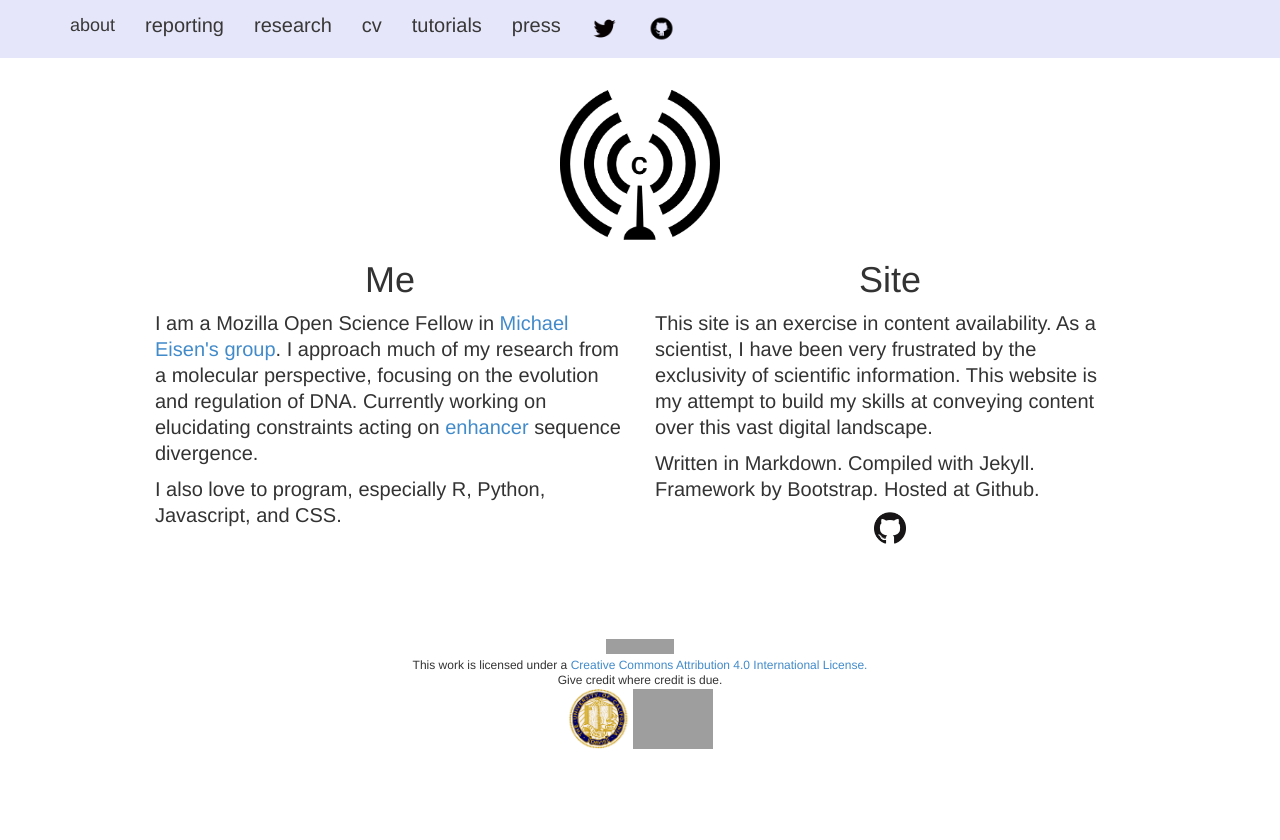
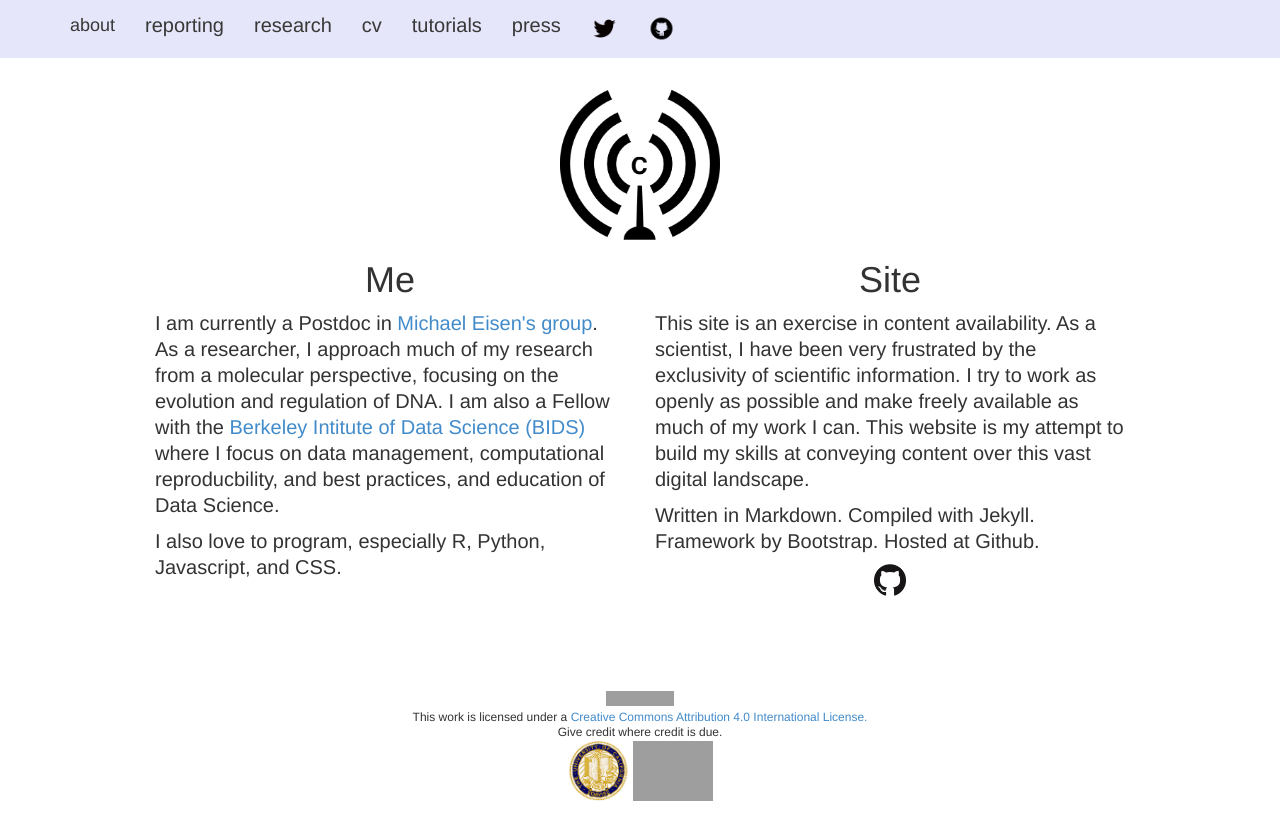
Before and after one commit to iamciera/creports, a Jekyll site: the page built from index.html, in a window 1280 px wide. Shown: the top 840 px of the page. Built offline with Jekyll 4.4.1, drawn with Linux system fonts in a browser that asks for light colours; nearby versions of some CDN libraries; the list of posts is cut into pages by our own code; grey boxes are pictures that could not be loaded.

Commit message:
updated the about section'

```diff
--- a/index.html
+++ b/index.html
@@ -25,7 +25,7 @@ layout: default
                 </div>
 
             	<p>
-            	I am a Mozilla Open Science Fellow in <a href = "http://eisenlab.org/">Michael Eisen's group</a>. I approach much of my research from a molecular perspective, focusing on the evolution and regulation of DNA.  Currently working on elucidating constraints acting on <a href="https://en.wikipedia.org/wiki/Enhancer_(genetics)">enhancer </a>sequence divergence.
+            	I am currently a Postdoc in <a href = "http://eisenlab.org/">Michael Eisen's group</a>. As a researcher, I approach much of my research from a molecular perspective, focusing on the evolution and regulation of DNA. I am also a Fellow with the  <a href = "http://eisenlab.org/">Berkeley Intitute of Data Science (BIDS)</a> where I focus on data management, computational reproducbility, and best practices, and education of Data Science.
 
                 <p>I also love to program, especially R, Python, Javascript, and CSS.</p>
             	</p>
@@ -40,7 +40,7 @@ layout: default
                     </H1>
                 </div>
 
-            	<p>This site is an exercise in content availability.  As a scientist, I have been very frustrated by the exclusivity of scientific information. This website is my attempt to build my skills at conveying content over this vast digital landscape.</p>
+            	<p>This site is an exercise in content availability.  As a scientist, I have been very frustrated by the exclusivity of scientific information. I try to work as openly as possible and make freely available as much of my work I can.  This website is my attempt to build my skills at conveying content over this vast digital landscape. </p>
 
                 <p> Written in Markdown.  Compiled with Jekyll.  Framework by Bootstrap. Hosted at Github.</p>
                 <center><p>
```
